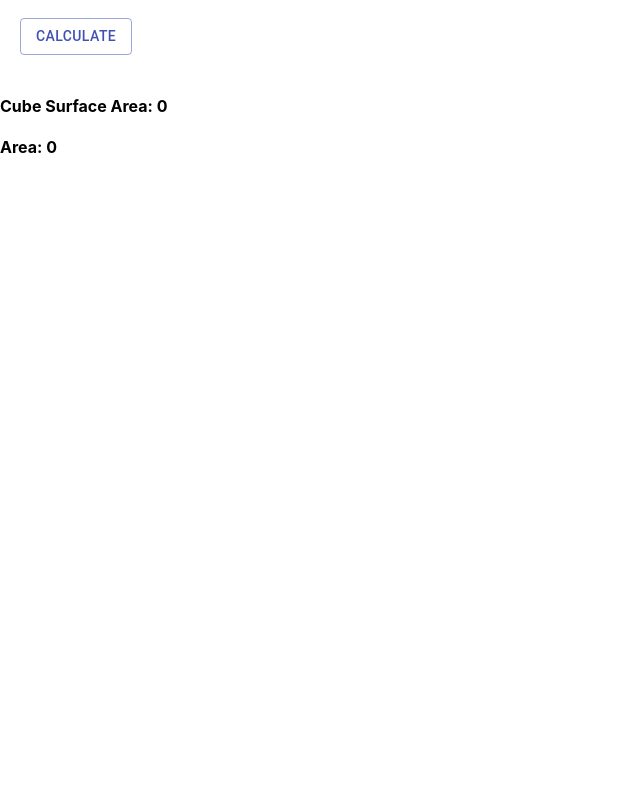
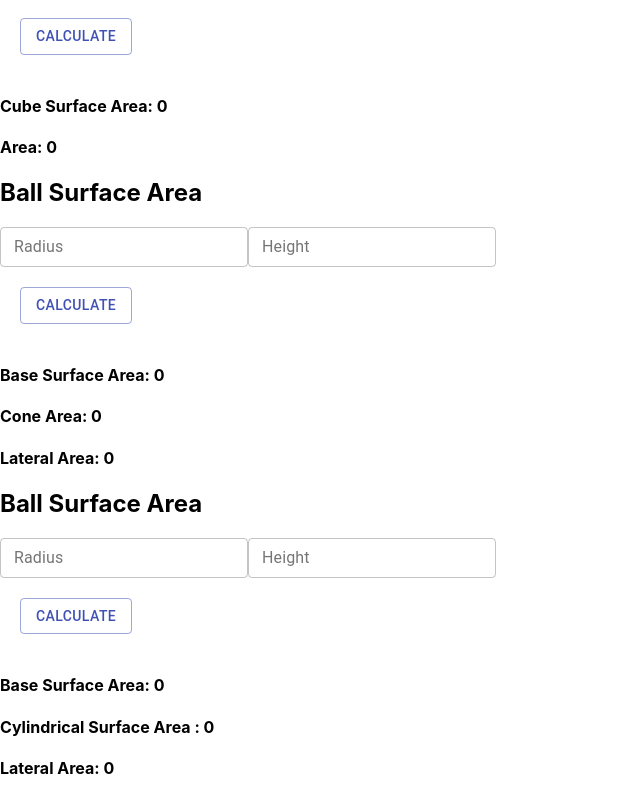
Before and after one commit to WilliesWork/Multi-Calculator-Options, a React (Create React App) app: page / in a window 1280 px wide. Shown: the part 794-1593 px from the top of the page, without its empty margins (0-640 px from the left). Before the commit the page ends 972 px from the top, so only its background shows below. Built offline with nearby package versions, Linux system fonts and the light colour scheme.

Commit message:
Added Cylindrical Tank

```diff
--- a/src/App.js
+++ b/src/App.js
@@ -3,7 +3,9 @@ import React from 'react'
 import './App.css'
 import Home from './Components/Pages/Home'
 import BallSurfaceArea from './Components/Pages/MathStack/BallSurfaceArea'
+import ConeSurfaceArea from './Components/Pages/MathStack/ConeSurfaceArea'
 import CubeSurfaceArea from './Components/Pages/MathStack/CubeSurfaceArea'
+import CylindricalTank from './Components/Pages/MathStack/CylindricalTank'
 
 function App () {
   return (
@@ -18,6 +20,12 @@ function App () {
       <div>
         <CubeSurfaceArea />
       </div>
+      <div>
+        <ConeSurfaceArea />
+      </div>
+      <div>
+        <CylindricalTank />
+      </div>
     </div>
 
   )
--- a/src/Components/Pages/MathStack/ConeSurfaceArea.tsx
+++ b/src/Components/Pages/MathStack/ConeSurfaceArea.tsx
@@ -1,10 +1,100 @@
+import { Button, TextField } from '@material-ui/core'
+import { Formik } from 'formik'
+// eslint-disable-next-line no-use-before-define
 import React from 'react'
+import { calculateConeSurfaceArea } from '../../../Services/MathStack'
+import { ConeAreaI } from '../../../Types/MathStack'
 
 function ConeSurfaceArea () {
+  const [initialFormValues] = React.useState({
+    radius: '',
+    height: ''
+  })
+
+  const [Result, setResult] = React.useState({
+    BaseArea: 0,
+    LateralArea: 0,
+    ConeArea: 0
+  })
   return (
-        <div>
+    <div>
+      <h2> Ball Surface Area</h2>
+      <Formik
+        initialValues={initialFormValues}
 
-        </div>
+        onSubmit={async ({
+
+          radius,
+          height
+
+        }, { setSubmitting, resetForm }) => {
+          const payload: ConeAreaI = {
+            radius,
+            height,
+            method: 'coneSurfaceAreaCalculator'
+          }
+          console.log(JSON.stringify(payload))
+          try {
+            const { payload: calConeArea } = await calculateConeSurfaceArea(payload)
+            console.log('=====>', calConeArea)
+            if (typeof calConeArea === 'object') {
+              console.log(calConeArea)
+              setResult({
+                BaseArea: calConeArea.baseSurfaceArea,
+                LateralArea: calConeArea.lateralSurefaceArea,
+                ConeArea: calConeArea.coneSurfaceArea
+
+              })
+            }
+            resetForm()
+          } catch (err) {
+            console.log('====>', err)
+          }
+        }}
+
+      >
+        {({ values, handleChange, handleSubmit, isSubmitting }) => (
+          <form onSubmit={handleSubmit}>
+            <div>
+              <TextField
+                label="Radius"
+                id="radius"
+                placeholder="0.0"
+                variant="outlined"
+                size="small"
+                value={values.radius}
+                onChange={handleChange}
+
+              />
+              <TextField
+                label="Height"
+                id="height"
+                placeholder="0.0"
+                variant="outlined"
+                size="small"
+                value={values.height}
+                onChange={handleChange}
+
+              />
+
+              <div style={{ padding: 20 }}>
+                <Button variant="outlined" color="primary" type="submit">
+                  Calculate
+                </Button>
+              </div>
+              <div>
+                <h4>Base Surface Area: {Result.BaseArea}</h4>
+                <h4> Cone Area: {Result.ConeArea}</h4>
+                <h4> Lateral Area: {Result.LateralArea}</h4>
+
+              </div>
+            </div>
+          </form>
+        )}
+
+      </Formik>
+
+    </div>
   )
 }
 
--- /dev/null
+++ b/src/Components/Pages/MathStack/CylindricalTank.tsx
@@ -0,0 +1,100 @@
+import { TextField, Button } from '@material-ui/core'
+import { Formik } from 'formik'
+// eslint-disable-next-line no-use-before-define
+import React from 'react'
+import { calculateCylindricalTank } from '../../../Services/MathStack'
+import { ConeAreaI } from '../../../Types/MathStack'
+
+const CylindricalTank = () => {
+  const [initialFormValues] = React.useState({
+    radius: '',
+    height: ''
+  })
+
+  const [Result, setResult] = React.useState({
+    BaseArea: 0,
+    LateralArea: 0,
+    CylindricalSurfaceTank: 0
+  })
+  return (
+        <div>
+            <h2> Ball Surface Area</h2>
+            <Formik
+                initialValues={initialFormValues}
+
+                onSubmit={async ({
+
+                  radius,
+                  height
+
+                }, { setSubmitting, resetForm }) => {
+                  const payload: ConeAreaI = {
+                    radius,
+                    height,
+                    method: 'cylindricalTankSurfaceAreaCalculator'
+                  }
+                  console.log(JSON.stringify(payload))
+                  try {
+                    const { payload: calCylindricalTank } = await calculateCylindricalTank(payload)
+                    console.log('=====>', calCylindricalTank)
+                    if (typeof calCylindricalTank === 'object') {
+                      console.log(calCylindricalTank)
+                      setResult({
+                        BaseArea: calCylindricalTank.baseSurfaceArea,
+                        LateralArea: calCylindricalTank.lateralSurefaceArea,
+                        CylindricalSurfaceTank: calCylindricalTank.cylindricalTank
+
+                      })
+                    }
+                    resetForm()
+                  } catch (err) {
+                    console.log('====>', err)
+                  }
+                }}
+
+            >
+                {({ values, handleChange, handleSubmit, isSubmitting }) => (
+                    <form onSubmit={handleSubmit}>
+                        <div>
+                            <TextField
+                                label="Radius"
+                                id="radius"
+                                placeholder="0.0"
+                                variant="outlined"
+                                size="small"
+                                value={values.radius}
+                                onChange={handleChange}
+
+                            />
+                            <TextField
+                                label="Height"
+                                id="height"
+                                placeholder="0.0"
+                                variant="outlined"
+                                size="small"
+                                value={values.height}
+                                onChange={handleChange}
+
+                            />
+
+                            <div style={{ padding: 20 }}>
+                                <Button variant="outlined" color="primary" type="submit">
+                                    Calculate
+                                </Button>
+                            </div>
+                            <div>
+                                <h4>Base Surface Area: {Result.BaseArea}</h4>
+                                <h4> Cylindrical Surface Area : {Result.CylindricalSurfaceTank}</h4>
+                                <h4> Lateral Area: {Result.LateralArea}</h4>
+
+                            </div>
+                        </div>
+                    </form>
+                )}
+
+            </Formik>
+
+        </div>
+  )
+}
+export default CylindricalTank
--- a/src/Services/MathStack.tsx
+++ b/src/Services/MathStack.tsx
@@ -58,9 +58,9 @@ export const calculateConeSurfaceArea = async (calculateConeArea: ConeAreaI) =>
     const { statusCode, statusDescription, base_surface_area, lateral_surface_area, coneSurfaceArea, errors } = data
 
     const message = {
-      baseSurfaceArea: base_surface_area,
-      lateralSurefaceArea: lateral_surface_area,
-      ConeSurfaceArea: coneSurfaceArea
+      baseSurfaceArea: Number(base_surface_area),
+      lateralSurefaceArea: Number(lateral_surface_area),
+      coneSurfaceArea: Number(coneSurfaceArea)
     }
 
     if (statusCode === 100 && statusDescription === 'success') {
@@ -69,7 +69,32 @@ export const calculateConeSurfaceArea = async (calculateConeArea: ConeAreaI) =>
     if (statusCode === 102) {
       return { success: statusDescription, payload: errors }
     }
+    throw new Error('====> Unexpected Response')
   } catch (err) {
     return { success: false, payload: 'SERVER ERROR' }
   }
 }
+
+export const calculateCylindricalTank = async (calculateCylindricalArea: ConeAreaI) => {
+  try {
+    const { data } = await axios.post('http://165.56.32.222/api/calculator/surface-areas', calculateCylindricalArea)
+
+    const { base_surface_area, cylindricalTankSurfaceArea, lateral_surface_area, statusDescription, statusCode, errors } = data
+
+    const message = {
+      baseSurfaceArea: Number(base_surface_area),
+      lateralSurefaceArea: Number(lateral_surface_area),
+      cylindricalTank: Number(cylindricalTankSurfaceArea)
+    }
+
+    if (statusCode === 100 && statusDescription === 'success') {
+      return { success: statusDescription, payload: message }
+    }
+    if (statusCode === 102) {
+      return { success: statusDescription, payload: errors }
+    }
+    throw new Error('====> Unexpected Response')
+  } catch (err) {
+    return { success: false, payload: 'SERVER ERROR' }
+  }
+}
--- a/src/Types/MathStack.ts
+++ b/src/Types/MathStack.ts
@@ -18,8 +18,8 @@ export interface cubeAreaI {
 }
 
 export interface ConeAreaI {
-    base_surface_area: number;
-    lateral_surface_area: number;
-    coneSurfaceArea: number
+  radius: string;
+  height: string;
+  method: string;
 
 }
```
